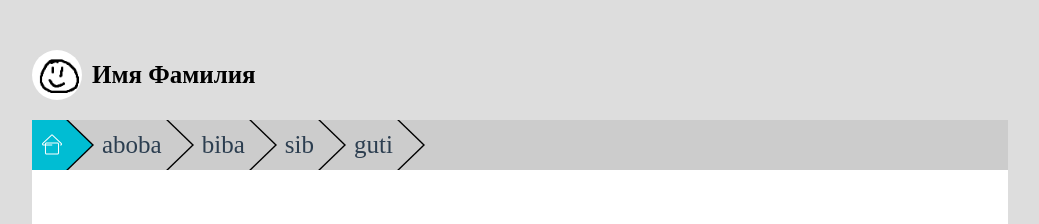
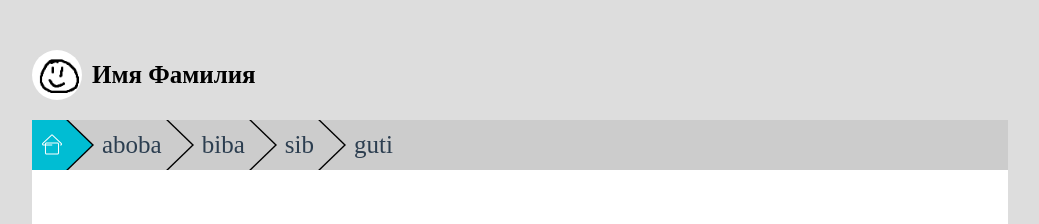
Before and after one commit to file-sharing-org/frontend, a React (Create React App) app: page /file in a window 1280 px wide. Shown: the top 224 px of the page, without its empty margins (120-1159 px from the left). Built offline with nearby package versions, Linux system fonts and the light colour scheme.

Commit message:
Перенес стили filepath в css

```diff
--- /dev/null
+++ b/src/components/filePage/filePath.css
@@ -0,0 +1,63 @@
+.filepath {
+	display: flex;
+	margin-right: 5px;
+	text-decoration: none;
+	font-size: 25px;
+}
+
+.filepath_cyan {
+	color: #2C3E50;
+}
+
+.filepath__svg {
+	height: 100%;
+}
+
+.filepath__svgdiv {
+	width: 10px;
+	line-height: 50px;
+}
+
+.filepath__text {
+	line-height: 50px;
+}
+
+.filepath__corner {
+	position: relative;
+	overflow: hidden;
+	padding-right: 5px
+}
+
+.corner__div {
+	position:relative;
+	top: -4px;
+	width: 0;
+	height: 0;
+	border-top: 29px solid transparent;
+	border-left:  30px solid black;
+	border-bottom: 29px solid transparent;
+}
+
+.corner_first {
+	left: 2px;
+	border-left:  30px solid black;
+}
+
+.corner_second {
+	position: absolute;
+	left: 0px;
+	border-left:  30px solid black;
+}
+
+.filepath:last-child .corner__div {
+	display: none;
+}
+
+.filebox {
+	height:50px;
+	display: flex;
+}
+
+.filebox_white {
+	background-color: #cccccc;
+}
--- a/src/components/filePage/filePath.js
+++ b/src/components/filePage/filePath.js
@@ -2,19 +2,20 @@ import {Link, Navigate} from "react-router-dom";
 import React from "react";
 import {Container, Box} from '@mui/material';
 import {ReactComponent as HomeImg} from '../../home.svg';
+import './filePath.css';
 
 function FileElement({color='#cccccc', src=false, text=''}) {
 	if(src) {
 		console.log("ava");
 	}
 	return (
-		<Link style={{display:'flex', marginRight: '5px', textDecoration: 'none',color:'#2C3E50', fontSize:'25px'}}>
-			{src&&<div style={{width:'10px', lineHeight: '50px',backgroundColor: color}}/>}
-			{src? <HomeImg style={{backgroundColor: color, height: '100%'}}/>:
-			<div style={{lineHeight: '50px',backgroundColor: color}}>{text}</div>}
-			<div style={{position: 'relative', overflow: 'hidden', 'paddingRight': '5px'}}>
-				<div style={{position:'relative', top:-4, left:'2px', width: '0', height: '0', borderTop: '29px solid transparent', borderLeft: `30px solid black`, borderBottom: '29px solid transparent'}}/>
-				<div style={{position:'absolute', top:-4, width: '0', height: '0', borderTop: '29px solid transparent', borderLeft: `30px solid ${color}`, borderBottom: '29px solid transparent'}}/>
+		<Link className='filepath filepath_cyan'>
+			{src&&<div className="filepath__svgdiv" style={{backgroundColor: color}}/>}
+			{src? <HomeImg className='filepath__svg' style={{backgroundColor: color}}/>:
+			<div className="filepath__text" style={{backgroundColor: color}}>{text}</div>}
+			<div className='filepath__corner'>
+				<div className='corner__div corner_first'/>
+				<div className='corner__div corner_second' style={{borderLeft: `30px solid ${color}`}}/>
 			</div>
 		</Link>
 	);
@@ -22,7 +23,7 @@ function FileElement({color='#cccccc', src=false, text=''}) {
 
 function FilePath(props) {
 	return (
-		<Box sx={{bgcolor: '#cccccc', height:'50px', display: 'flex'}}>
+		<Box className="filebox filebox_white">
 			<FileElement color='#00bdd3' src={true}/>
 			<FileElement text='aboba'/>
 			<FileElement text='biba'/>
```
